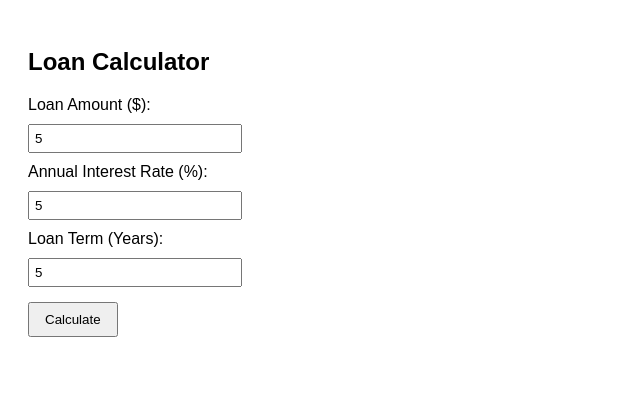
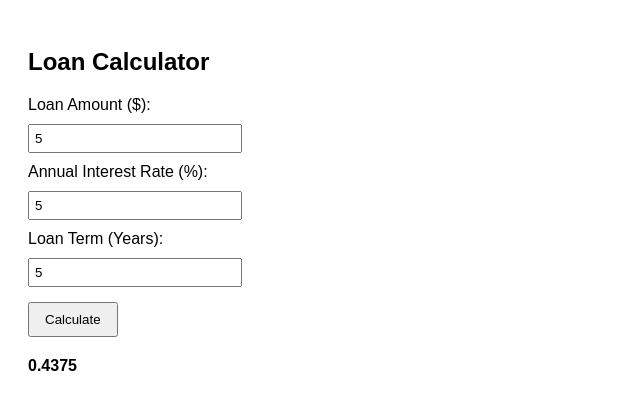
Before and after one commit to nirbheek109/web-project, a plain HTML site: page Web Calculator/index.html in a window 1280 px wide. Both pictures are taken after typing "5", "5", "5" into the empty fields and a click on the button "Calculate". Shown: the full height of the page, 0-640 px from the left. Drawn offline with Linux system fonts and the light colour scheme.

Commit message:
confirmed

```diff
--- a/Web Calculator/index.html
+++ b/Web Calculator/index.html
@@ -19,17 +19,17 @@
   </label>
 
   <label>Annual Interest Rate (%):
-    <input type="number" id="rate" step="0.01">
+    <input type="number" id="rate">
   </label>
 
   <label>Loan Term (Years):
     <input type="number" id="years">
   </label>
 
-  <button onclick="calculateLoan()">Calculate</button>
+  <button id="btn">Calculate</button>
 
   <div id="result"></div>
 
-  <script src="loan.js"></script>
+  <script src="script.js"></script>
 </body>
 </html>
--- a/Web Calculator/script.js
+++ b/Web Calculator/script.js
@@ -0,0 +1,14 @@
+const loan = document.getElementById('amount');
+const rate = document.getElementById('rate');
+const years = document.getElementById('years');
+const button = document.getElementById('btn');
+const result = document.getElementById('result');
+
+button.addEventListener('click', function(){
+  const loanVal = Number(loan.value);
+  const rateVal = Number(rate.value);
+  const year = Number(years.value)
+  const month = year * 12;
+  const monthlyPay = ((loanVal + ((rateVal / 100) * loanVal)) * year) / month;
+  return result.innerText = monthlyPay;
+})
```
